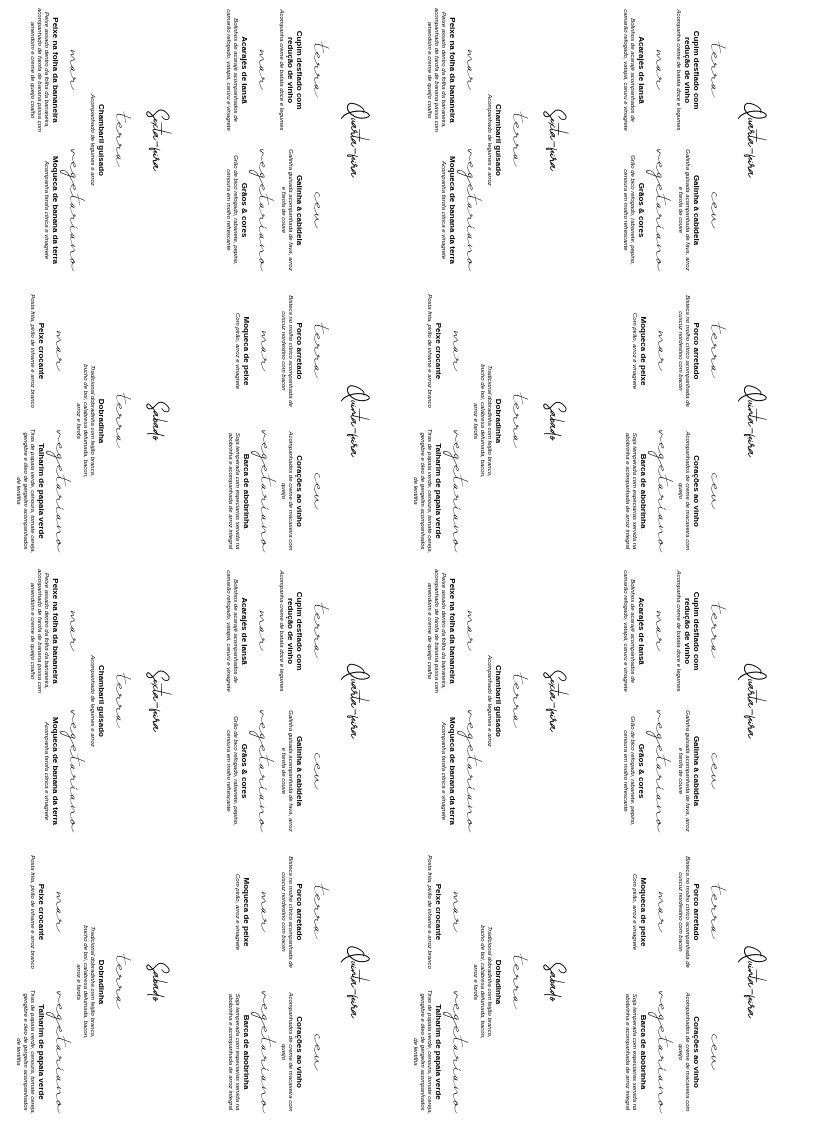
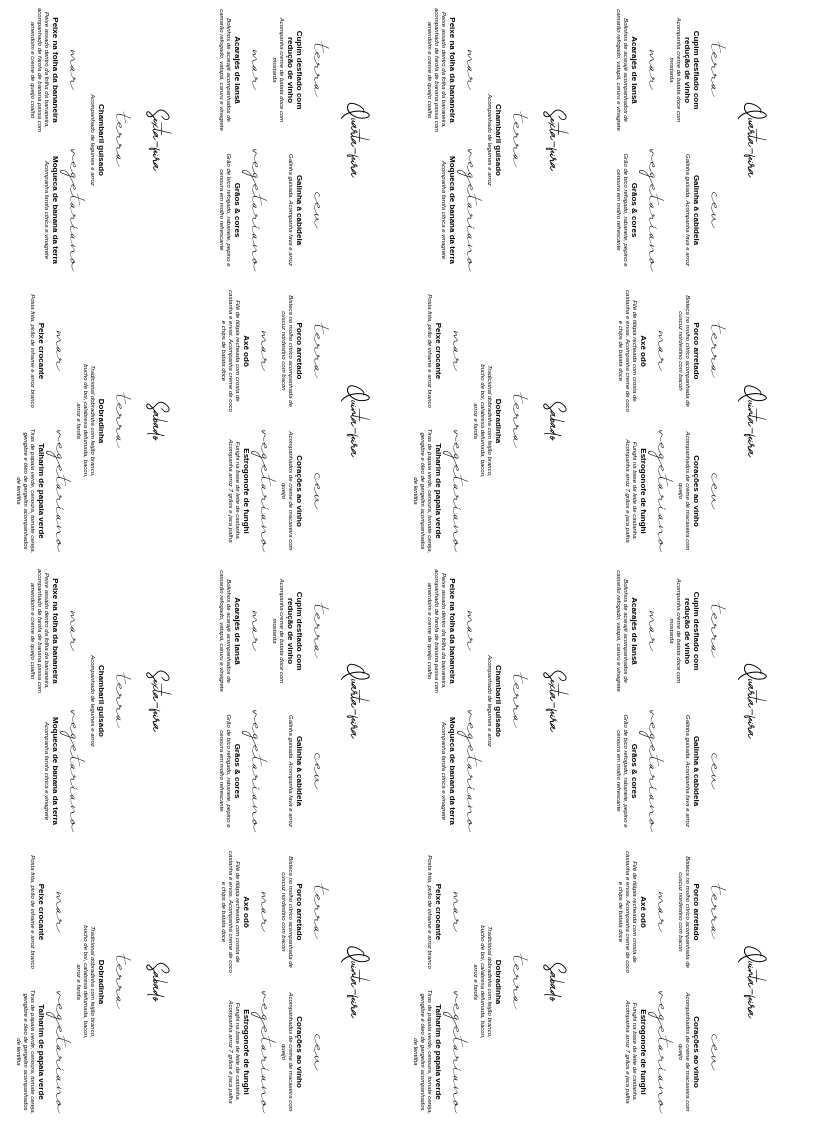
Before and after one commit to pedrohml/pedrohml.github.io, a Jekyll site: the page built from menu-weekly-back-print.html, in a window 1280 px wide. Shown: the whole page, without its empty margins (0-813 px from the left). Built offline with Jekyll 4.4.1, drawn with Linux system fonts in a browser that asks for light colours.

Commit message:
Update menu

```diff
--- a/_data/menu-food.yml
+++ b/_data/menu-food.yml
@@ -38,38 +38,38 @@ wednesday:
   day-name: Quarta-feira
   earth:
     product-title: Cupim desfiado com redução de vinho
-    product-description: Acompanha creme de batata doce e legumes
-    product-price: 28
+    product-description: Acompanha creme de batata doce com mostarda
+    product-price: 30
   sky:
     product-title: Galinha à cabidela
-    product-description: Galinha guisada acompanhada de fava, arroz e farofa de couve
-    product-price: 27
+    product-description: Galinha guisada. Acompanha fava e arroz
+    product-price: 28
   sea:
     product-title: Acarajés de Iansã
     product-description: Bolinhos de acarajé acompanhados de camarão refogado, vatapá, caruru e vinagrete
-    product-price: 29
+    product-price: 32
   veg:
     product-title: Grãos & cores
-    product-description: Grão de bico refogado, rabanete, pepino, cenoura em molho refrescante
-    product-price: 25
+    product-description: Grão de bico refogado, rabanete, pepino e cenoura em molho refrescante
+    product-price: 26
 thursday:
   day-name: Quinta-feira
   earth:
     product-title: Porco arretado
     product-description: Bisteca no molho cítrico acompanhada de cuscuz nordestino com bacon
-    product-price: 27
+    product-price: 29
   sky:
     product-title: Corações ao vinho
     product-description: Acompanhados de creme de macaxeira com queijo
-    product-price: 27
+    product-price: 26
   sea:
-    product-title: Moqueca de peixe
-    product-description: Com pirão, arroz e vinagrete
+    product-title: Axé odô
+    product-description: Filé de tilápia recheada com crosta de castanha e ervas. Acompanha creme de coco e chips de batata doce
+    product-price: 32
+  veg:
+    product-title: Estrogonofe de funghi
+    product-description: Funghi na base de leite de castanha. Acompanha arroz 7 grãos e jaca palha
     product-price: 28
-  veg:
-    product-title: Barca de abobrinha
-    product-description: Soja temperada com especiarias servida na abobrinha e acompanhada de arroz integral
-    product-price: 25
 friday:
   day-name: Sexta-feira
   earth:
```
